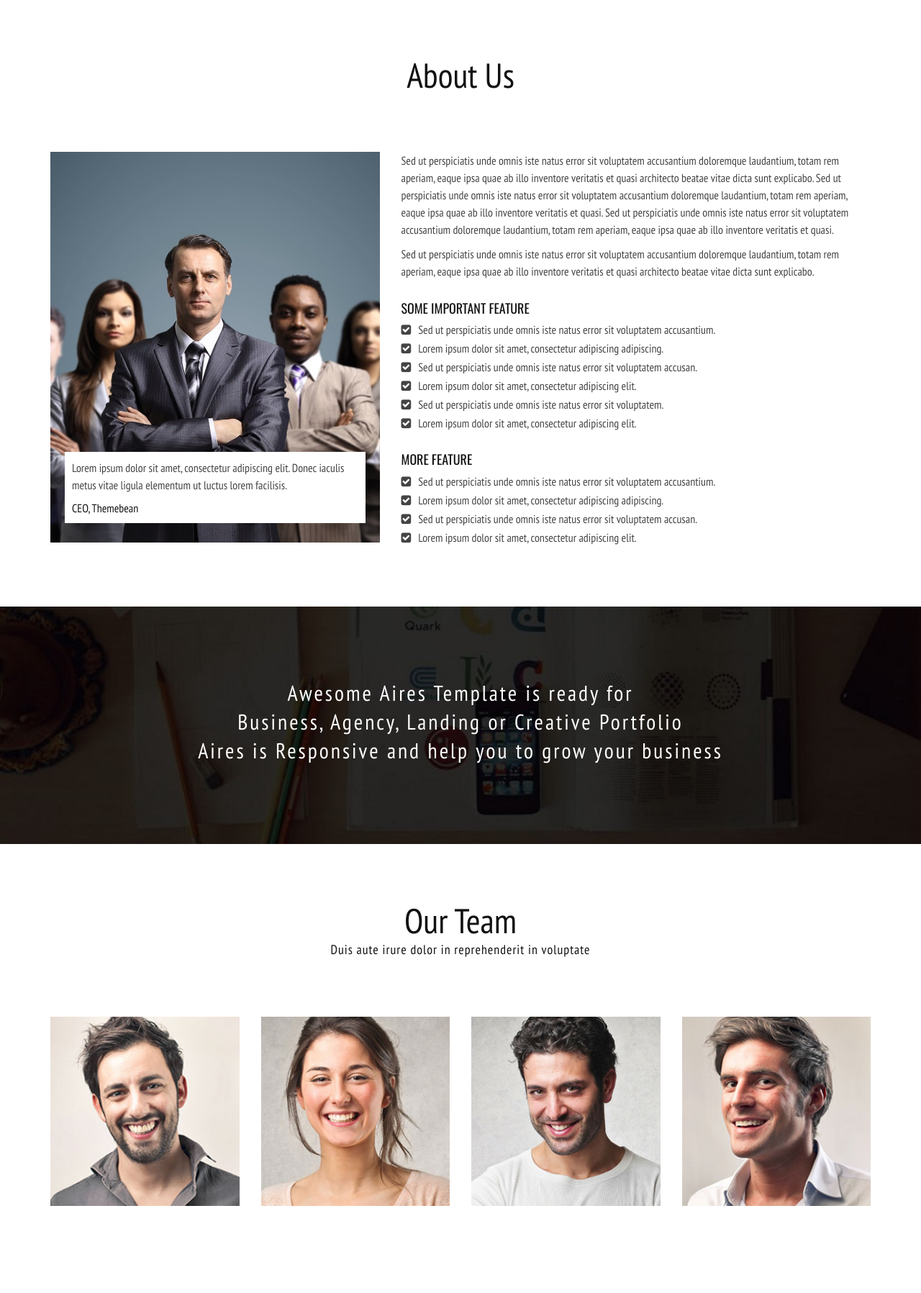
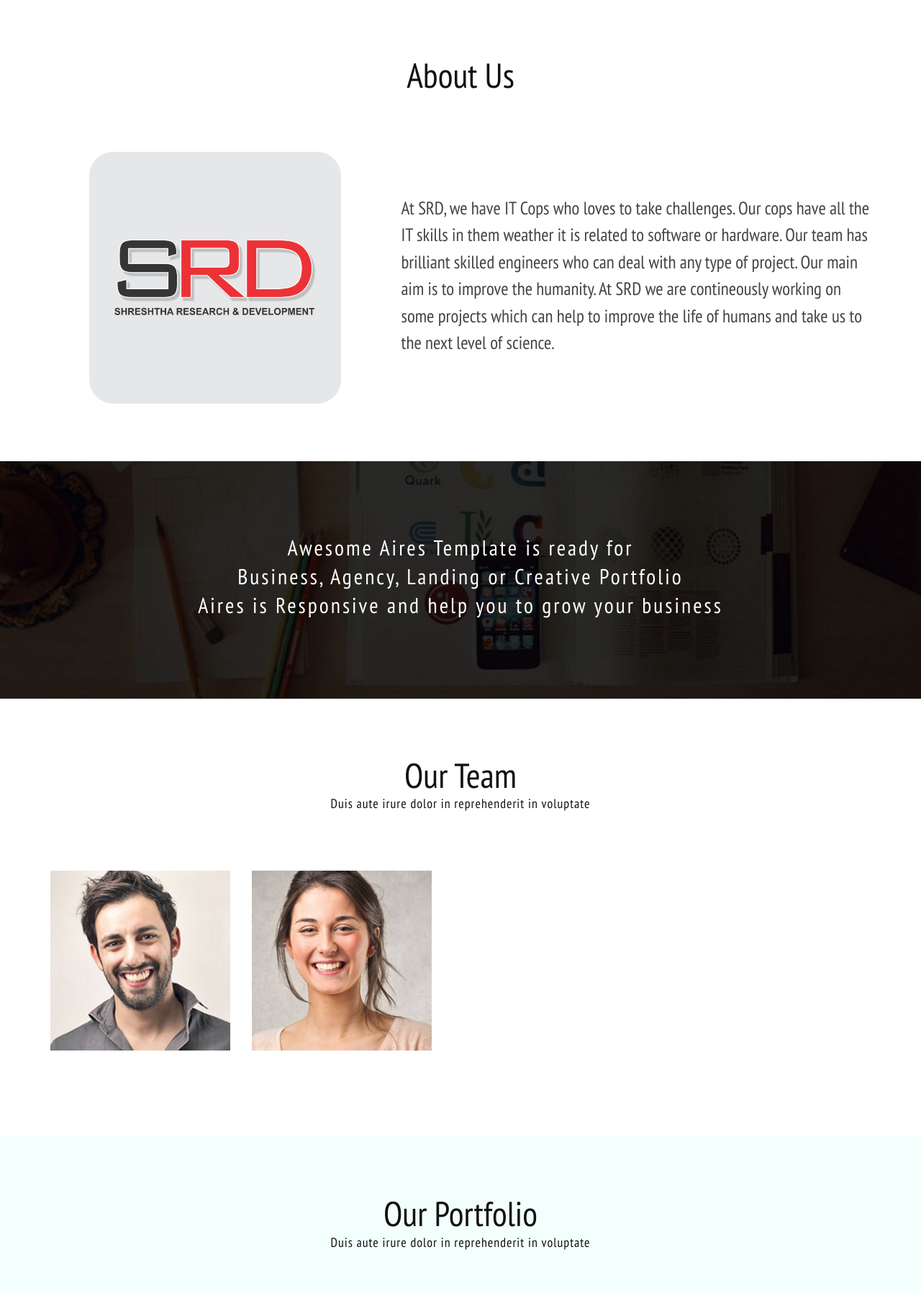
Before and after one commit to sonalikul1999/SRD, a Django app: page /index/ in a window 1280 px wide. Shown: the part 762-2559 px from the top of the page at 72% size. Run offline with Django 3.2, Linux system fonts and the light colour scheme; some libraries are stand-ins or nearby versions.

Commit message:
aryan commit1

```diff
--- a/app/templates/index.html
+++ b/app/templates/index.html
@@ -189,38 +189,16 @@
             <div class="row">
                <div class="col-md-5">
                    <div class="about-img">
-                       <img src="{% static 'asset/images/corporate1.jpg' %}" class="img-responsive" alt="About images">
-                       <div class="head-text">
-                           <p>Lorem ipsum dolor sit amet, consectetur adipiscing elit. Donec iaculis metus vitae ligula elementum ut luctus lorem facilisis.</p>
-                           <span>CEO, Themebean</span>
-                       </div>
+                    <center>
+                       <img style="width:350px;" src="{% static 'asset/images/1logo.png' %}" class="img-responsive" alt="About images">
+                   </center>
                    </div>
                </div>
                <div class="col-md-7">
                    <div class="about-text">
-                       <p>Sed ut perspiciatis unde omnis iste natus error sit voluptatem accusantium doloremque laudantium, totam rem aperiam, eaque ipsa quae ab illo inventore veritatis et quasi architecto beatae vitae dicta sunt explicabo. Sed ut perspiciatis unde omnis iste natus error sit voluptatem accusantium doloremque laudantium, totam rem aperiam, eaque ipsa quae ab illo inventore veritatis et quasi. Sed ut perspiciatis unde omnis iste natus error sit voluptatem accusantium doloremque laudantium, totam rem aperiam, eaque ipsa quae ab illo inventore veritatis et quasi.</p>
-                       <p>Sed ut perspiciatis unde omnis iste natus error sit voluptatem accusantium doloremque laudantium, totam rem aperiam, eaque ipsa quae ab illo inventore veritatis et quasi architecto beatae vitae dicta sunt explicabo.</p>
+                       <p style="font-size:25px;margin-top:60px;">At SRD, we have IT Cops who loves to take challenges. Our cops have all the IT skills in them weather it is related to software or hardware. Our team has brilliant skilled engineers who can deal with any type of project. Our main aim is to improve the humanity. At SRD we are contineously working on some projects which can help to improve the life of humans and take us to the next level of science.</p>
                    </div>
 
-                   <div class="about-list">
-                       <h4>Some important Feature</h4>
-                       <ul>
-                           <li><i class="fa fa-check-square"></i>Sed ut perspiciatis unde omnis iste natus error sit voluptatem accusantium.</li>
-                           <li><i class="fa fa-check-square"></i>Lorem ipsum dolor sit amet, consectetur adipiscing adipiscing.</li>
-                           <li><i class="fa fa-check-square"></i>Sed ut perspiciatis unde omnis iste natus error sit voluptatem accusan.</li>
-                           <li><i class="fa fa-check-square"></i>Lorem ipsum dolor sit amet, consectetur adipiscing elit.</li>
-                           <li><i class="fa fa-check-square"></i>Sed ut perspiciatis unde omnis iste natus error sit voluptatem.</li>
-                           <li><i class="fa fa-check-square"></i>Lorem ipsum dolor sit amet, consectetur adipiscing elit.</li>
-                       </ul>
-
-                       <h4>More Feature</h4>
-                       <ul>
-                           <li><i class="fa fa-check-square"></i>Sed ut perspiciatis unde omnis iste natus error sit voluptatem accusantium.</li>
-                           <li><i class="fa fa-check-square"></i>Lorem ipsum dolor sit amet, consectetur adipiscing adipiscing.</li>
-                           <li><i class="fa fa-check-square"></i>Sed ut perspiciatis unde omnis iste natus error sit voluptatem accusan.</li>
-                           <li><i class="fa fa-check-square"></i>Lorem ipsum dolor sit amet, consectetur adipiscing elit.</li>
-                       </ul>
-                   </div>
 
                </div>
 
@@ -236,7 +214,7 @@
         <div class="container">
             <div class="row">
                 <div class="col-md-12 wow zoomIn" data-wow-duration="2s" data-wow-delay="300ms">
-                    <p>Awesome Aires Template is ready for <br> Business, Agency, Landing or Creative Portfolio<br>Aires is Responsive and help you to grow your business</p>
+                    <p>Awesome Aires Template is ready for<br>Business, Agency, Landing or Creative Portfolio<br>Aires is Responsive and help you to grow your business</p>
                 </div>
             </div>
         </div>
@@ -257,13 +235,15 @@
                     </div>
                 </div>
             </div>
-            <div class="row">
+
+
+            <div class="row" style="width:80%:padding-left:50px;padding-right:50px;">
                 <div class="col-md-3 wow fadeInLeft" data-wow-duration="2s" data-wow-delay="300ms">
                     <div class="team-member">
                         <img src="{% static 'asset/images/team/team-1.jpg' %}" class="img-responsive" alt="">
                         <div class="team-details">
-                            <h4>John Doe</h4>
-                            <p>Founder & Director</p>
+                            <h4>Aryan Kulshreshtha</h4>
+                            <p>Founder &amp; Director</p>
                             <ul>
                                 <li><a href="#"><i class="fa fa-facebook"></i></a></li>
                                 <li><a href="#"><i class="fa fa-twitter"></i></a></li>
@@ -278,8 +258,8 @@
                     <div class="team-member">
                         <img src="{% static 'asset/images/team/team-2.jpg' %}" class="img-responsive" alt="">
                         <div class="team-details">
-                            <h4>John Doe</h4>
-                            <p>Founder & Director</p>
+                            <h4>Sonali Kulshreshtha</h4>
+                            <p>Founder &amp; Director</p>
                             <ul>
                                 <li><a href="#"><i class="fa fa-facebook"></i></a></li>
                                 <li><a href="#"><i class="fa fa-twitter"></i></a></li>
@@ -289,40 +269,9 @@
                             </ul>
                         </div>
                     </div>
-                </div><!-- /.col-md-3 -->
-                <div class="col-md-3 wow fadeInLeft" data-wow-duration="2s" data-wow-delay="900ms">
-                    <div class="team-member">
-                        <img src="{% static 'asset/images/team/team-3.jpg' %}" class="img-responsive" alt="">
-                        <div class="team-details">
-                            <h4>John Doe</h4>
-                            <p>Founder & Director</p>
-                            <ul>
-                                <li><a href="#"><i class="fa fa-facebook"></i></a></li>
-                                <li><a href="#"><i class="fa fa-twitter"></i></a></li>
-                                <li><a href="#"><i class="fa fa-linkedin"></i></a></li>
-                                <li><a href="#"><i class="fa fa-pinterest"></i></a></li>
-                                <li><a href="#"><i class="fa fa-dribbble"></i></a></li>
-                            </ul>
-                        </div>
-                    </div>
-                </div><!-- /.col-md-3 -->
-                <div class="col-md-3 wow fadeInLeft" data-wow-duration="2s" data-wow-delay="1200ms">
-                    <div class="team-member">
-                        <img src="{% static 'asset/images/team/team-4.jpg' %}" class="img-responsive" alt="">
-                        <div class="team-details">
-                            <h4>John Doe</h4>
-                            <p>Founder & Director</p>
-                            <ul>
-                                <li><a href="#"><i class="fa fa-facebook"></i></a></li>
-                                <li><a href="#"><i class="fa fa-twitter"></i></a></li>
-                                <li><a href="#"><i class="fa fa-linkedin"></i></a></li>
-                                <li><a href="#"><i class="fa fa-pinterest"></i></a></li>
-                                <li><a href="#"><i class="fa fa-dribbble"></i></a></li>
-                            </ul>
-                        </div>
-                    </div>
-                </div><!-- /.col-md-3 -->
+                </div>
             </div>
+
         </div>
     </section>
     <!-- End Team Member Section -->
--- a/app/templates/portfolio.html
+++ b/app/templates/portfolio.html
@@ -7,7 +7,7 @@
     <head>
 
         <!-- Basic -->
-        <title>Sulfur | Home</title>
+        <title>SRD | Portfolio</title>
 
         <!-- Define Charset -->
         <meta charset="utf-8">
--- a/srd/urls.py
+++ b/srd/urls.py
@@ -1,18 +1,3 @@
-"""srd URL Configuration
-
-The `urlpatterns` list routes URLs to views. For more information please see:
-    https://docs.djangoproject.com/en/3.0/topics/http/urls/
-Examples:
-Function views
-    1. Add an import:  from my_app import views
-    2. Add a URL to urlpatterns:  path('', views.home, name='home')
-Class-based views
-    1. Add an import:  from other_app.views import Home
-    2. Add a URL to urlpatterns:  path('', Home.as_view(), name='home')
-Including another URLconf
-    1. Import the include() function: from django.urls import include, path
-    2. Add a URL to urlpatterns:  path('blog/', include('blog.urls'))
-"""
 from django.contrib import admin
 from django.urls import path
 from app.views import *
```
Also changed, not shown: app/static/asset/images/1Logo.png (added), db.sqlite3.
